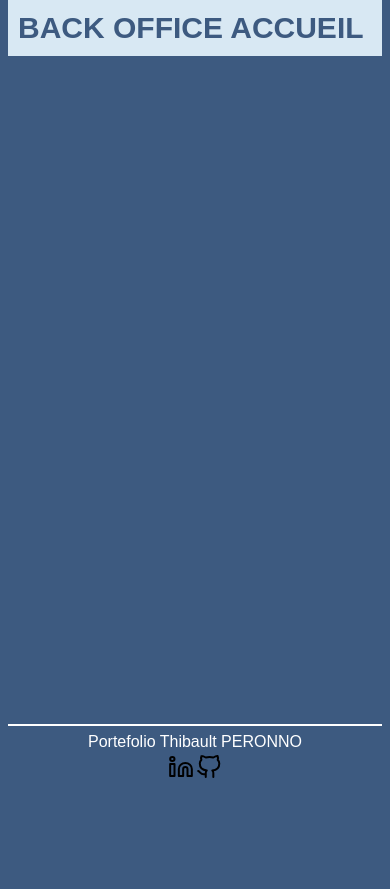
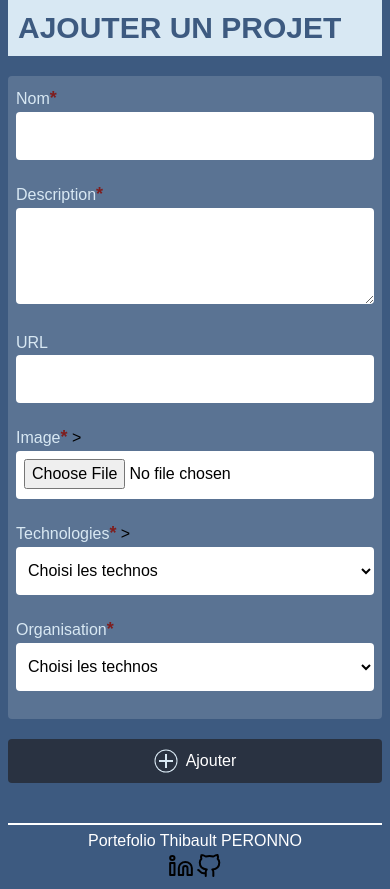
Before and after one commit to thibault-peronno/portefolio, a PHP site: page /app/views/BO-add-project.htm in a window 390 px wide. Shown: the part 54-943 px from the top of the page. Before the commit the page ends 832 px from the top, so only its background shows below. Run offline with PHP 8.4, Linux system fonts and the light colour scheme.

Commit message:
version mobile ok for intefration

```diff
--- a/app/views/BO-add-project.htm
+++ b/app/views/BO-add-project.htm
@@ -87,8 +87,118 @@
       <h1
         class="text-3xl text-secondary bg-primary text-secondary uppercase font-bold p-2.5 sm:w-[60%] mb-5 sm:mt-12"
       >
-        back office Accueil
+        Ajouter un projet
       </h1>
+      <section class="rounded p-2 bg-white/[0.15]">
+        <form action="" id="project-form" method="post">
+          <div class="mb-5">
+            <label for="name" class="text-primary"
+              >Nom<span class="text-red-900 text-[#7f1d1d] font-bold text-lg"
+                >*</span
+              ></label
+            >
+            <input
+              type="text"
+              name="name"
+              id="name"
+              class="rounded bg-white h-12 w-full p-2"
+            />
+          </div>
+          <div class="mb-5">
+            <label for="description" class="text-primary"
+              >Description<span
+                class="text-red-900 text-[#7f1d1d] font-bold text-lg"
+                >*</span
+              ></label
+            >
+            <textarea
+              name="description"
+              id="description"
+              cols="30"
+              rows="10"
+              class="rounded bg-white h-24 w-full p-2"
+            ></textarea>
+          </div>
+          <div class="mb-5">
+            <label for="link" class="text-primary">URL</label>
+            <input
+              type="text"
+              name="link"
+              id="link"
+              class="rounded bg-white h-12 w-full p-2"
+            />
+          </div>
+          <div class="mb-5">
+            <label for="image" class="text-primary"
+              >Image<span class="text-red-900 text-[#7f1d1d] font-bold text-lg"
+                >*</span
+              ></label
+            >
+            >
+            <input
+              type="file"
+              name="image"
+              id="image"
+              accept="image/png, image/jpeg"
+              class="rounded bg-white h-12 w-full p-2"
+            />
+          </div>
+          <div class="mb-5">
+            <label for="tech" class="text-primary"
+              >Technologies<span
+                class="text-red-900 text-[#7f1d1d] font-bold text-lg"
+                >*</span
+              ></label
+            >
+            >
+            <select
+              name="tech"
+              id="tech"
+              class="block rounded bg-white h-12 w-full p-2"
+            >
+              <option value="">Choisi les technos</option>
+              <option value="dog">Dog</option>
+              <option value="cat">Cat</option>
+              <option value="hamster">Hamster</option>
+              <option value="parrot">Parrot</option>
+              <option value="spider">Spider</option>
+              <option value="goldfish">Goldfish</option>
+            </select>
+          </div>
+          <div class="mb-5">
+            <label for="tech" class="text-primary"
+              >Organisation<span
+                class="text-red-900 text-[#7f1d1d] font-bold text-lg"
+                >*</span
+              ></label
+            >
+            <select
+              name="tech"
+              id="tech"
+              class="block rounded bg-white h-12 w-full p-2"
+            >
+              <option value="">Choisi les technos</option>
+              <option value="dog">Dog</option>
+              <option value="cat">Cat</option>
+              <option value="hamster">Hamster</option>
+              <option value="parrot">Parrot</option>
+              <option value="spider">Spider</option>
+              <option value="goldfish">Goldfish</option>
+            </select>
+          </div>
+        </form>
+      </section>
+      <button
+          class="bg-btn-sec rounded flex p-2.5 justify-center items-center gap-2 mt-5 w-full sm:w-64"
+          type="submit"
+          form="project-form"
+        >
+        <img
+          src="../../public/assets/images/icons/add.svg"
+          alt=""
+        />
+          <p class="text-white">Ajouter</p>
+        </button>
     </main>
     <footer class="border-white border-t-2 mt-10 mb-2.5 pt-1">
       <p class="text-center text-white">Portefolio Thibault PERONNO</p>
--- a/style/output.css
+++ b/style/output.css
@@ -769,6 +769,10 @@ video {
   margin-bottom: 1.25rem;
 }
 
+.mb-10 {
+  margin-bottom: 2.5rem;
+}
+
 .mb-2 {
   margin-bottom: 0.5rem;
 }
@@ -928,6 +932,10 @@ video {
   height: 5rem;
 }
 
+.h-24 {
+  height: 6rem;
+}
+
 .h-28 {
   height: 7rem;
 }
@@ -950,19 +958,6 @@ video {
 
 .h-screen {
   height: 100vh;
-}
-
-.h-10 {
-  height: 2.5rem;
-}
-
-.h-2 {
-  height: 0.5rem;
-}
-
-.h-max {
-  height: -moz-max-content;
-  height: max-content;
 }
 
 .min-h-screen {
@@ -1092,12 +1087,6 @@ video {
 
 .border-separate {
   border-collapse: separate;
-}
-
-.border-spacing-2 {
-  --tw-border-spacing-x: 0.5rem;
-  --tw-border-spacing-y: 0.5rem;
-  border-spacing: var(--tw-border-spacing-x) var(--tw-border-spacing-y);
 }
 
 .origin-left {
@@ -2251,6 +2240,10 @@ video {
   background-color: rgb(255 255 255 / var(--tw-bg-opacity));
 }
 
+.bg-white\/\[0\.15\] {
+  background-color: rgb(255 255 255 / 0.15);
+}
+
 .decoration-slice {
   -webkit-box-decoration-break: slice;
           box-decoration-break: slice;
@@ -2396,14 +2389,6 @@ video {
   padding-bottom: 1.25rem;
 }
 
-.pb-2 {
-  padding-bottom: 0.5rem;
-}
-
-.pb-5 {
-  padding-bottom: 1.25rem;
-}
-
 .pl-0 {
   padding-left: 0px;
 }
@@ -2577,9 +2562,19 @@ video {
   color: rgb(51 102 153 / .35);
 }
 
+.text-\[\#7f1d1d\] {
+  --tw-text-opacity: 1;
+  color: rgb(127 29 29 / var(--tw-text-opacity));
+}
+
 .text-btn-sec {
   --tw-text-opacity: 1;
   color: rgb(41 50 65 / var(--tw-text-opacity));
+}
+
+.text-primary {
+  --tw-text-opacity: 1;
+  color: rgb(216 232 243 / var(--tw-text-opacity));
 }
 
 .text-secondary {
@@ -3031,10 +3026,6 @@ video {
     margin-top: 3rem;
   }
 
-  .sm\:block {
-    display: block;
-  }
-
   .sm\:flex {
     display: flex;
   }
--- a/tailwind.config.js
+++ b/tailwind.config.js
@@ -12,7 +12,8 @@ module.exports = {
       'tahiti': '#3ab7bf',
       'silver': '#ecebff',
       'bubble-gum': '#ff77e9',
-      'bermuda': '#78dcca'
+      'bermuda': '#78dcca',
+      'text-red-900': '#7f1d1d',
     },
     fontFamily: {
       sans: ['Rubik', 'sans-serif'],
```
Also changed, not shown: public/assets/images/icons/add.svg (added).
